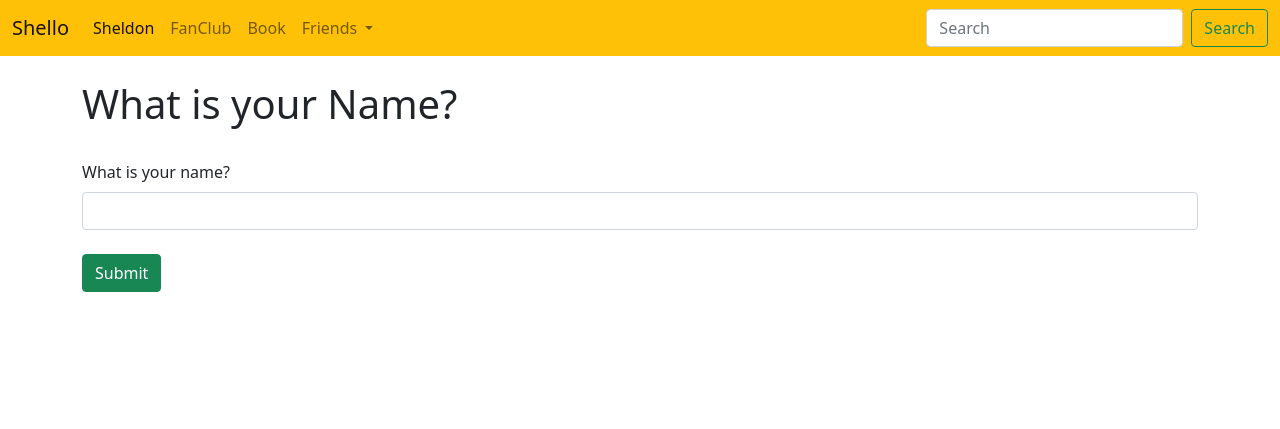
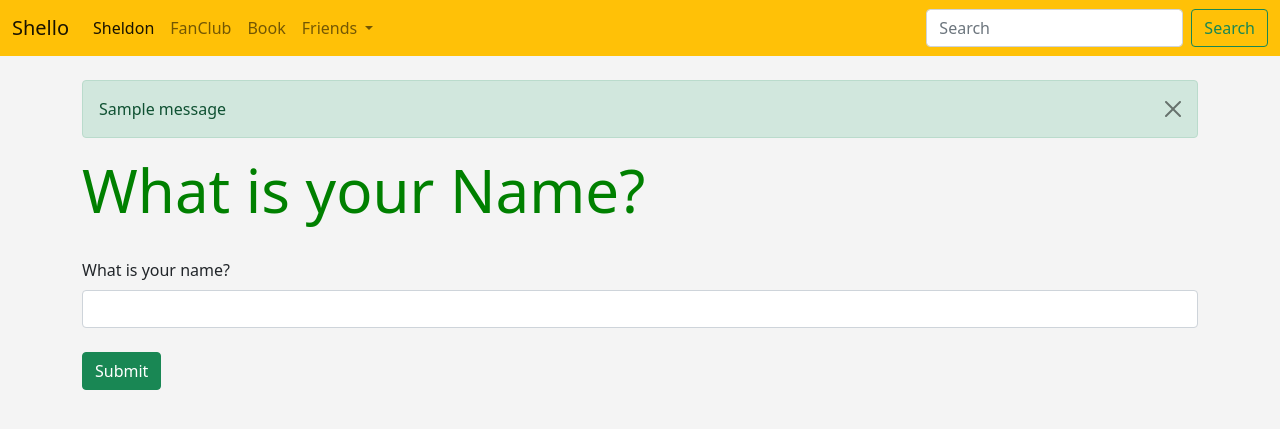
Before and after one commit to chrisscholl16/Shello, a Flask app: page /name in a window 1280 px wide. Shown: the top 429 px of the page. Run offline with Flask 3, Linux system fonts and the light colour scheme; one stand-in notice (Sample message) is shown.

Commit message:
vid 6&7 Flash and static files

```diff
--- a/app.py
+++ b/app.py
@@ -1,4 +1,4 @@
-from flask import Flask, render_template
+from flask import Flask, render_template, flash
 from flask_wtf import FlaskForm
 from wtforms import StringField, SubmitField
 from wtforms.validators import DataRequired
@@ -42,6 +42,7 @@ def name():
     if form.validate_on_submit():
         name = form.name.data
         form.name.data = ''
+        flash('Form Submitted Successfully!')
 
     return render_template('name.html', name=name, form=form)
 
--- /dev/null
+++ b/static/css/style.css
@@ -0,0 +1,13 @@
+h1 {
+    color: green;
+    font-size: 60px;
+}
+
+body {
+    background: #f4f4f4;
+}
+
+#demo {
+    font-size: 28px;
+    color: blue;
+}
--- /dev/null
+++ b/static/js/myfile.js
@@ -0,0 +1 @@
+document.getElementById('demo').innerHTML = "This was created with Javascript";
--- a/templates/base.html
+++ b/templates/base.html
@@ -7,6 +7,7 @@
 
     <!-- Bootstrap CSS -->
     <link href="https://cdn.jsdelivr.net/npm/bootstrap@5.0.2/dist/css/bootstrap.min.css" rel="stylesheet" integrity="sha384-EVSTQN3/azprG1Anm3QDgpJLIm9Nao0Yz1ztcQTwFspd3yD65VohhpuuCOmLASjC" crossorigin="anonymous">
+    <link rel="stylesheet" href="{{ url_for('static', filename='css/style.css')}}">
 
     <title>Shello Sheldon</title>
   </head>
--- a/templates/index.html
+++ b/templates/index.html
@@ -1,5 +1,7 @@
 {% extends 'base.html' %}
 {% block content %}
+
+
 <h1>Hello World!</h1>
 
 <p>This is the Index Page</p>
--- a/templates/name.html
+++ b/templates/name.html
@@ -1,8 +1,21 @@
 {% extends 'base.html' %}
 {% block content %}
 
+{% for message in get_flashed_messages() %}
+    <div class="alert alert-success alert-dismissible fade show" role="alert">
+        {{ message }}
+        <button type="button" class="btn-close" data-bs-dismiss="alert" aria-label="Close"></button>
+    </div>
+
+{% endfor %}
+
 {% if name %}
     <h1>Hello {{ name }}!!!</h1>
+    <br>
+    <img src="{{ url_for('static', filename='images/jennings.jpeg') }}" alt="">
+    <br><br>
+    <p id="demo">This is Stuff...</p>
+    <script src="{{ url_for('static', filename='js/myfile.js')}}"></script>
 {% else %}
     <h1>What is your Name?</h1>
     <br>
```
Also changed, not shown: static/images/jennings.jpeg (added).
